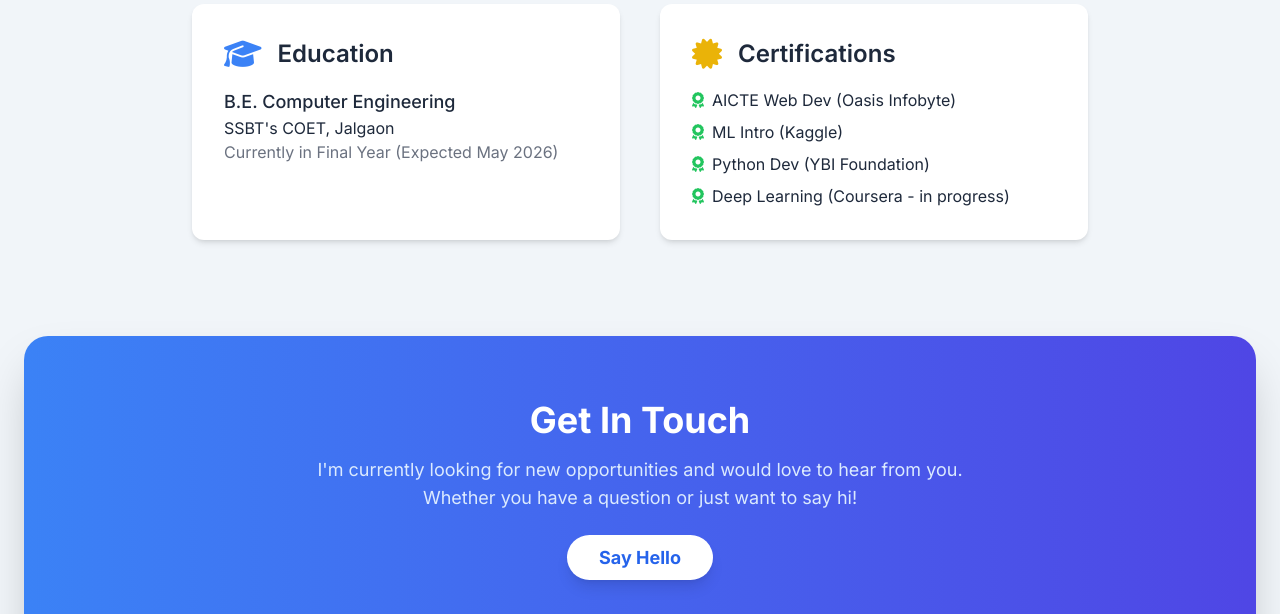
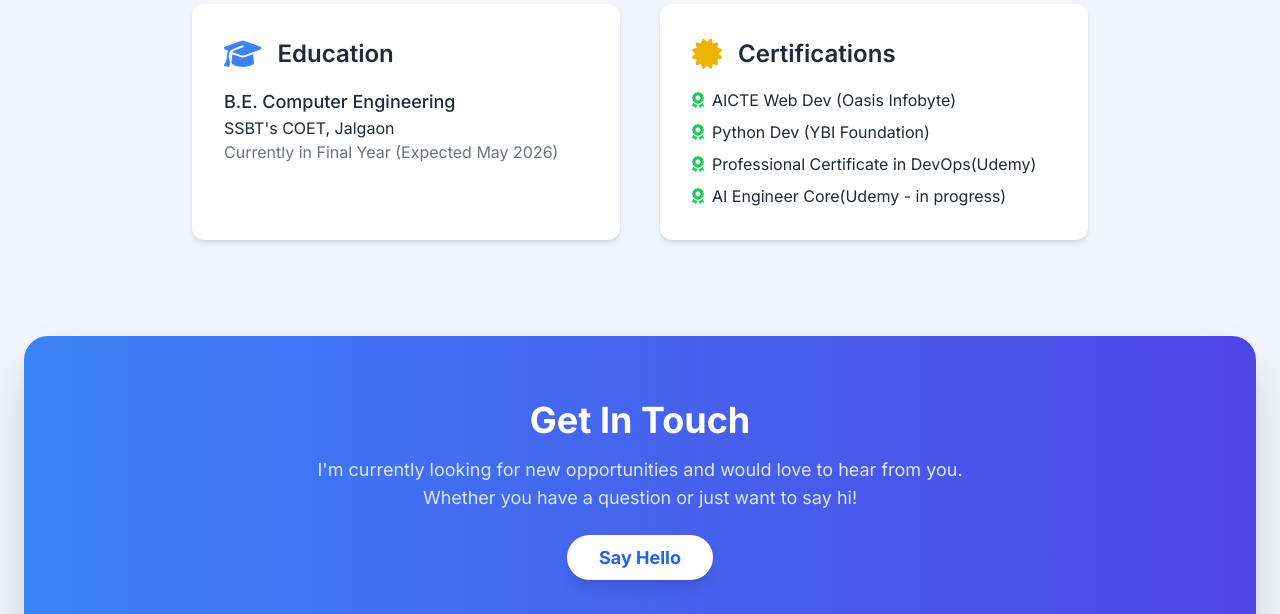
Before and after one commit to shaileshpatil97/Portfolio, a plain HTML site: page index.html in a window 1280 px wide. Shown: the part 4100-4714 px from the top of the page. Drawn offline with nearby package versions, Linux system fonts and the light colour scheme.

Commit message:
Update Certification section

```diff
--- a/index.html
+++ b/index.html
@@ -479,9 +479,10 @@
                     </div>
                     <ul class="space-y-2">
                         <li><i class="fas fa-award mr-2 text-green-500"></i>AICTE Web Dev (Oasis Infobyte)</li>
-                        <li><i class="fas fa-award mr-2 text-green-500"></i>ML Intro (Kaggle)</li>
                         <li><i class="fas fa-award mr-2 text-green-500"></i>Python Dev (YBI Foundation)</li>
-                        <li><i class="fas fa-award mr-2 text-green-500"></i>Deep Learning (Coursera - in progress)</li>
+                        <li><i class="fas fa-award mr-2 text-green-500"></i>Professional Certificate in DevOps(Udemy)</li>
+                        <li><i class="fas fa-award mr-2 text-green-500"></i>AI Engineer Core(Udemy - in progress)</li>
+
                     </ul>
                 </div>
             </div>
```
